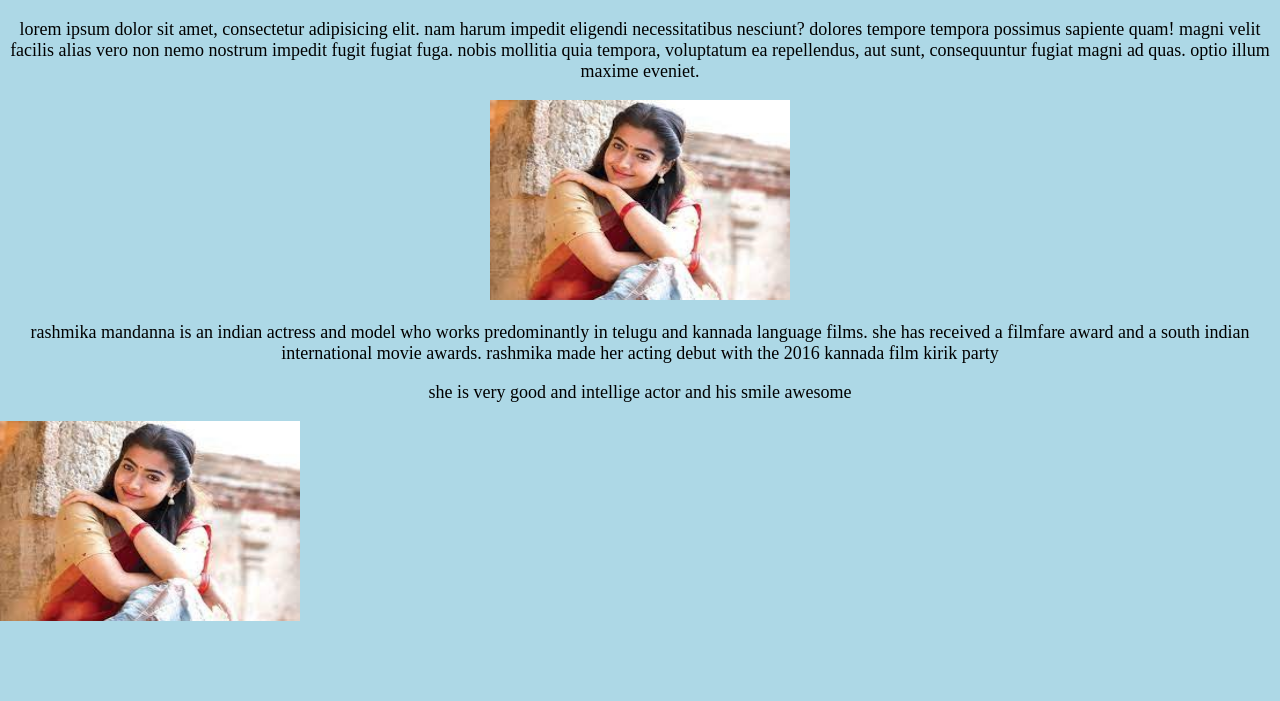
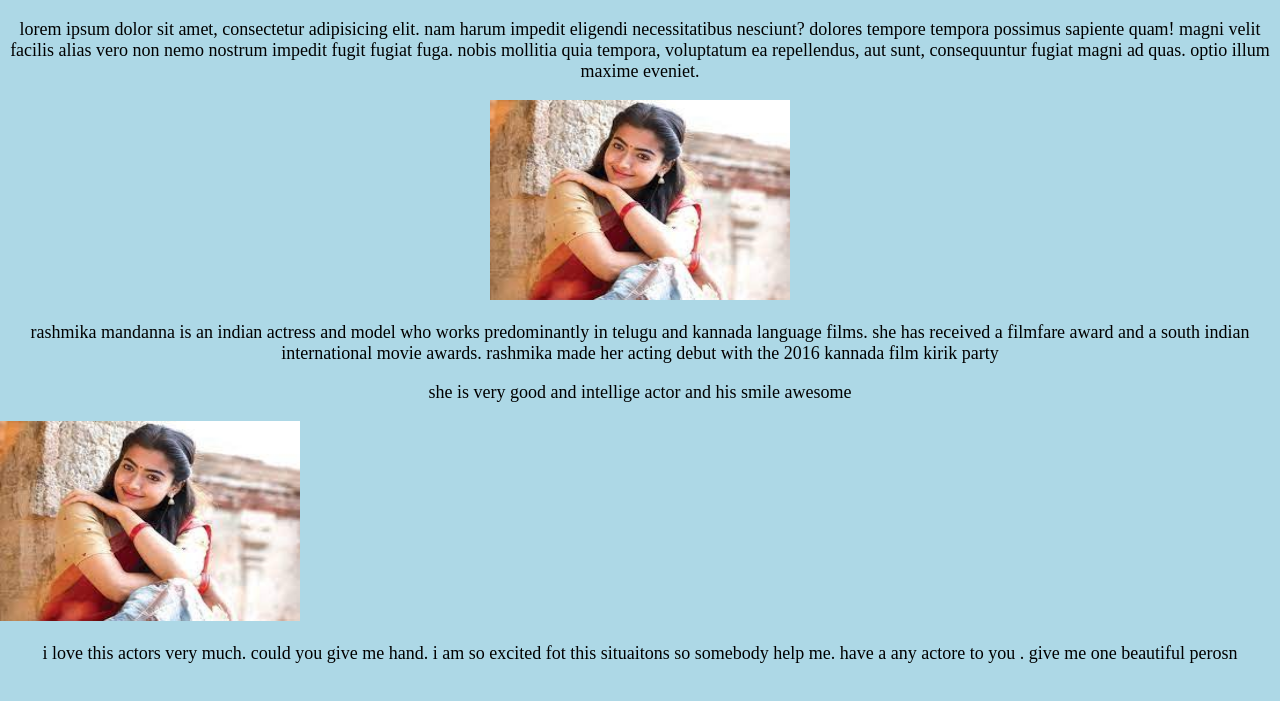
Before and after one commit to rimonhossain12/my-four-repo, a plain HTML site: page index.html in a window 1280 px wide. Shown: the part 83-784 px from the top of the page. Drawn offline with Linux system fonts and the light colour scheme.

Commit message:
some feelings added

```diff
--- a/index.html
+++ b/index.html
@@ -16,5 +16,10 @@
         <p>She is very good and intellige actor and his smile awesome</p>
     </div>
     <img src="images/download.jpg" alt="">
+    <p>I love this actors very much.
+        could you give me hand. i am so excited fot this situaitons
+        so somebody help me. Have a any actore to you . Give me one beautiful perosn
+
+    </p>
 </body>
 </html>
```
